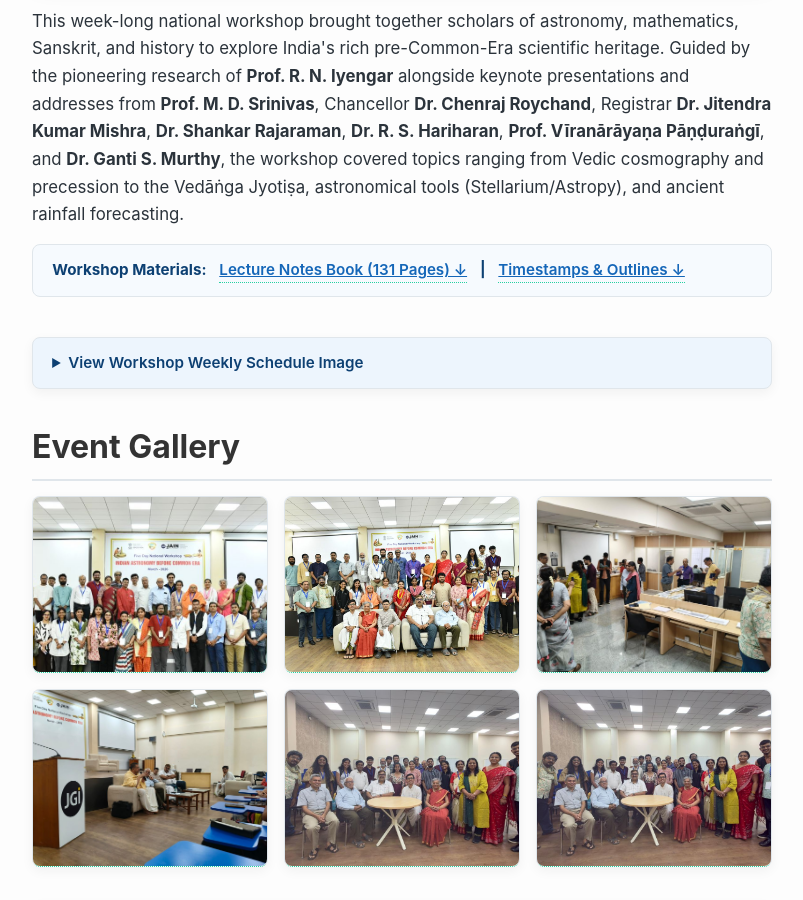
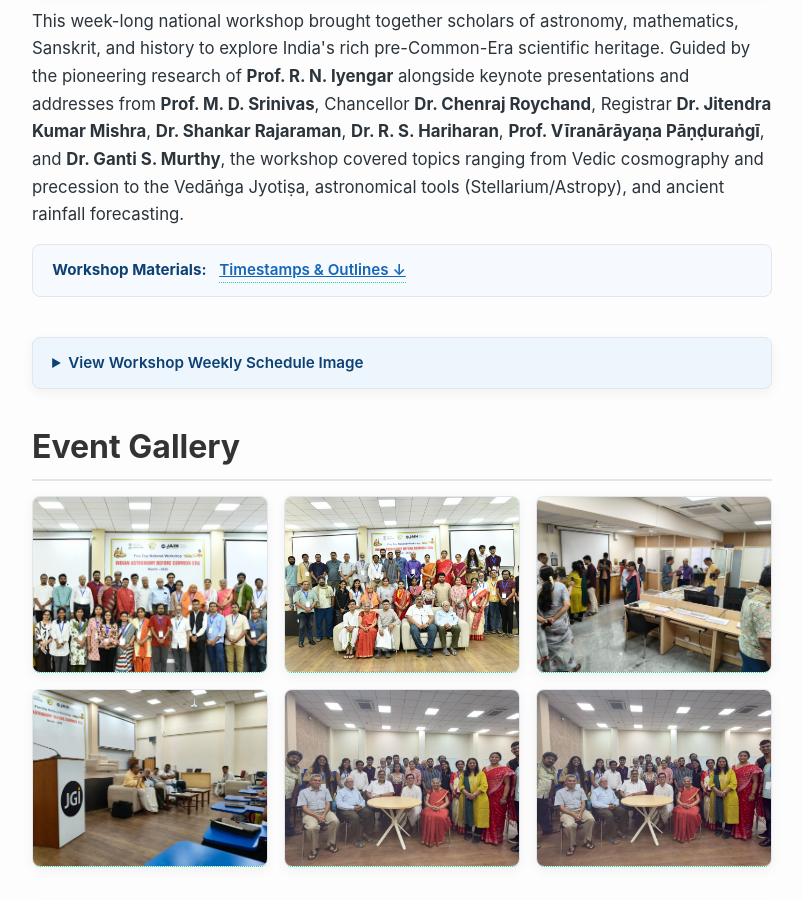
Before and after one commit to cahcblr/cahcblr.github.io, a Jekyll site: the page built from _posts/2026-03-28-iabce-workshop.markdown, in a window 1280 px wide and 900 px high, scrolled down 667 px. Shown: the whole window, without its empty margins (238-1041 px from the left). Built offline with Jekyll 4.4.1, drawn with Linux system fonts in a browser that asks for light colours.

Commit message:
docs: remove link to lecture notes PDF from IABCE workshop post

```diff
--- a/_posts/2026-03-28-iabce-workshop.markdown
+++ b/_posts/2026-03-28-iabce-workshop.markdown
@@ -390,8 +390,6 @@ This week-long national workshop brought together scholars of astronomy, mathema
 
 <div class="iabce-materials-downloads">
 <span>Workshop Materials:</span>
-<a href="{{ '/assets/talks/2026-03-23-iabce/iabce-lecture-notes.pdf' | relative_url }}" target="_blank" class="iabce-download-inline">Lecture Notes Book (131 Pages) &darr;</a>
-<span class="iabce-separator">|</span>
 <a href="{{ '/assets/talks/2026-03-23-iabce/iabce-timestamps.pdf' | relative_url }}" target="_blank" class="iabce-download-inline">Timestamps & Outlines &darr;</a>
 </div>
 
```
